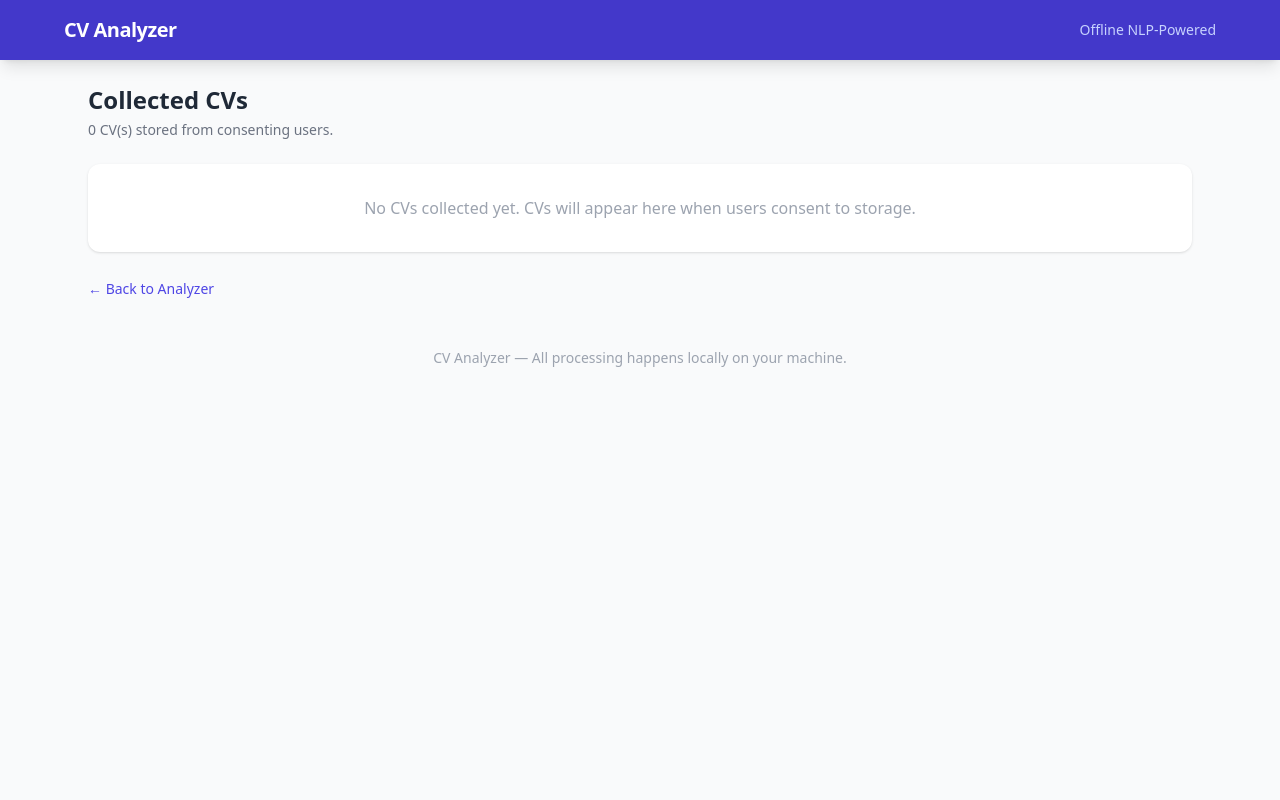
After one commit to Sumant2298/cv-analyzer, a Flask app: template templates/admin_cvs.html in a window 1280 px wide. The commit adds this page. Run offline with Flask 3, Linux system fonts and the light colour scheme; the template is opened without the code that fills it, so the values that code supplies are empty; some libraries are stand-ins or nearby versions.

Commit message:
Add CV collection with user consent and admin dashboard
- Consent checkbox on the form (opt-in, CVs not stored without it)
- Uploaded files saved as-is; pasted text converted to PDF via fpdf2
- Admin endpoints (/admin/cvs) protected by ADMIN_TOKEN env var
- Download individual CVs or all as ZIP from admin page
- ADMIN_TOKEN auto-generated on Render deployment

Co-Authored-By: Claude Opus 4.6 <noreply@anthropic.com>

```diff
--- a/app.py
+++ b/app.py
@@ -1,7 +1,10 @@
 import os
+import shutil
 import tempfile
+from datetime import datetime
 
-from flask import Flask, flash, redirect, render_template, request, url_for
+from flask import (Flask, flash, redirect, render_template, request,
+                   send_file, url_for)
 from werkzeug.utils import secure_filename
 
 from analyzer import analyze_cv_against_jd
@@ -10,6 +13,14 @@ app = Flask(__name__)
 app.secret_key = os.environ.get('SECRET_KEY', os.urandom(24))
 app.config['MAX_CONTENT_LENGTH'] = 10 * 1024 * 1024  # 10 MB
 app.config['UPLOAD_FOLDER'] = tempfile.mkdtemp()
+
+# Folder to store consented CVs
+CV_STORAGE = os.environ.get('CV_STORAGE_PATH',
+                            os.path.join(os.path.dirname(os.path.abspath(__file__)), 'collected_cvs'))
+os.makedirs(CV_STORAGE, exist_ok=True)
+
+# Admin token for accessing stored CVs (set via env var on Render)
+ADMIN_TOKEN = os.environ.get('ADMIN_TOKEN', 'change-me-in-production')
 
 ALLOWED_EXTENSIONS = {'pdf', 'docx', 'txt'}
 
@@ -62,6 +73,46 @@ def extract_text_from_input(file_field: str, text_field: str) -> str:
     return request.form.get(text_field, '').strip()
 
 
+def _save_cv_file(file_field: str, text_field: str):
+    """Save the original CV to collected_cvs/ folder.
+    If uploaded as a file, save the original file.
+    If pasted as text, convert to PDF and save."""
+    timestamp = datetime.now().strftime('%Y%m%d_%H%M%S')
+
+    # Check if a file was uploaded
+    file = request.files.get(file_field)
+    if file and file.filename and allowed_file(file.filename):
+        ext = file.filename.rsplit('.', 1)[1].lower()
+        save_name = f'cv_{timestamp}.{ext}'
+        save_path = os.path.join(CV_STORAGE, save_name)
+        # Need to re-read the file since stream was already consumed
+        file.seek(0)
+        file.save(save_path)
+        return save_name
+
+    # Fall back to pasted text → convert to PDF
+    text = request.form.get(text_field, '').strip()
+    if text:
+        save_name = f'cv_{timestamp}.pdf'
+        save_path = os.path.join(CV_STORAGE, save_name)
+        _text_to_pdf(text, save_path)
+        return save_name
+
+    return None
+
+
+def _text_to_pdf(text: str, output_path: str):
+    """Convert plain text to a PDF file."""
+    from fpdf import FPDF
+    pdf = FPDF()
+    pdf.add_page()
+    pdf.set_auto_page_break(auto=True, margin=15)
+    pdf.set_font('Helvetica', size=10)
+    for line in text.split('\n'):
+        pdf.multi_cell(0, 5, line)
+    pdf.output(output_path)
+
+
 @app.route('/')
 def index():
     return render_template('index.html')
@@ -69,6 +120,18 @@ def index():
 
 @app.route('/analyze', methods=['POST'])
 def analyze():
+    # Check consent BEFORE processing
+    consent_given = request.form.get('cv_consent') == 'yes'
+
+    # Save CV if consent was given (do this before extract_text_from_input
+    # which consumes the file stream)
+    saved_file = None
+    if consent_given:
+        try:
+            saved_file = _save_cv_file('cv_file', 'cv_text')
+        except Exception:
+            pass  # Don't break analysis if save fails
+
     try:
         cv_text = extract_text_from_input('cv_file', 'cv_text')
         jd_text = extract_text_from_input('jd_file', 'jd_text')
@@ -92,6 +155,61 @@ def analyze():
     return render_template('results.html', results=results)
 
 
+# ---------------------------------------------------------------------------
+# Admin endpoints — protected by ADMIN_TOKEN
+# ---------------------------------------------------------------------------
+
+@app.route('/admin/cvs')
+def list_cvs():
+    """List all stored CVs (requires ?token=...)."""
+    token = request.args.get('token', '')
+    if token != ADMIN_TOKEN:
+        return 'Unauthorized', 401
+
+    files = sorted(os.listdir(CV_STORAGE), reverse=True)
+    files = [f for f in files if not f.startswith('.')]
+    file_info = []
+    for f in files:
+        path = os.path.join(CV_STORAGE, f)
+        size_kb = round(os.path.getsize(path) / 1024, 1)
+        file_info.append({'name': f, 'size_kb': size_kb})
+
+    return render_template('admin_cvs.html', files=file_info, token=token)
+
+
+@app.route('/admin/cvs/download/<filename>')
+def download_cv(filename):
+    """Download a single stored CV (requires ?token=...)."""
+    token = request.args.get('token', '')
+    if token != ADMIN_TOKEN:
+        return 'Unauthorized', 401
+
+    filename = secure_filename(filename)
+    filepath = os.path.join(CV_STORAGE, filename)
+    if not os.path.isfile(filepath):
+        return 'File not found', 404
+
+    return send_file(filepath, as_attachment=True)
+
+
+@app.route('/admin/cvs/download-all')
+def download_all_cvs():
+    """Download all stored CVs as a zip (requires ?token=...)."""
+    token = request.args.get('token', '')
+    if token != ADMIN_TOKEN:
+        return 'Unauthorized', 401
+
+    files = [f for f in os.listdir(CV_STORAGE) if not f.startswith('.')]
+    if not files:
+        return 'No CVs stored yet', 404
+
+    zip_path = os.path.join(tempfile.gettempdir(), 'all_cvs')
+    shutil.make_archive(zip_path, 'zip', CV_STORAGE)
+
+    return send_file(zip_path + '.zip', as_attachment=True,
+                     download_name='collected_cvs.zip')
+
+
 if __name__ == '__main__':
     port = int(os.environ.get('PORT', 5050))
     app.run(debug=True, port=port)
--- a/render.yaml
+++ b/render.yaml
@@ -11,3 +11,5 @@ services:
         value: "3.11.11"
       - key: NLTK_DATA
         value: "/opt/render/project/src/nltk_data"
+      - key: ADMIN_TOKEN
+        generateValue: true
--- a/requirements.txt
+++ b/requirements.txt
@@ -5,3 +5,4 @@ spacy>=3.8
 scikit-learn>=1.5
 rake-nltk>=1.0.6
 gunicorn>=22.0
+fpdf2>=2.8
--- /dev/null
+++ b/templates/admin_cvs.html
@@ -0,0 +1,49 @@
+{% extends "base.html" %}
+{% block title %}Admin - Collected CVs{% endblock %}
+{% block content %}
+<div class="mb-6">
+    <h1 class="text-2xl font-bold text-gray-800 mb-1">Collected CVs</h1>
+    <p class="text-gray-500 text-sm">{{ files|length }} CV(s) stored from consenting users.</p>
+</div>
+
+{% if files %}
+<div class="mb-4">
+    <a href="{{ url_for('download_all_cvs', token=token) }}"
+       class="bg-indigo-700 hover:bg-indigo-800 text-white font-semibold py-2 px-6 rounded-lg shadow transition text-sm">
+        Download All as ZIP
+    </a>
+</div>
+
+<div class="bg-white rounded-xl shadow overflow-hidden">
+    <table class="w-full text-sm">
+        <thead class="bg-gray-50 text-gray-600 text-left">
+            <tr>
+                <th class="px-6 py-3 font-medium">Filename</th>
+                <th class="px-6 py-3 font-medium">Size</th>
+                <th class="px-6 py-3 font-medium">Action</th>
+            </tr>
+        </thead>
+        <tbody class="divide-y divide-gray-100">
+            {% for f in files %}
+            <tr class="hover:bg-gray-50">
+                <td class="px-6 py-3 text-gray-800">{{ f.name }}</td>
+                <td class="px-6 py-3 text-gray-500">{{ f.size_kb }} KB</td>
+                <td class="px-6 py-3">
+                    <a href="{{ url_for('download_cv', filename=f.name, token=token) }}"
+                       class="text-indigo-600 hover:text-indigo-800 font-medium">Download</a>
+                </td>
+            </tr>
+            {% endfor %}
+        </tbody>
+    </table>
+</div>
+{% else %}
+<div class="bg-white rounded-xl shadow p-8 text-center text-gray-400">
+    No CVs collected yet. CVs will appear here when users consent to storage.
+</div>
+{% endif %}
+
+<div class="mt-6">
+    <a href="/" class="text-indigo-600 hover:text-indigo-800 text-sm">&larr; Back to Analyzer</a>
+</div>
+{% endblock %}
```
Also changed, not shown: templates/index.html (+13 -0 lines), 1 other file.
